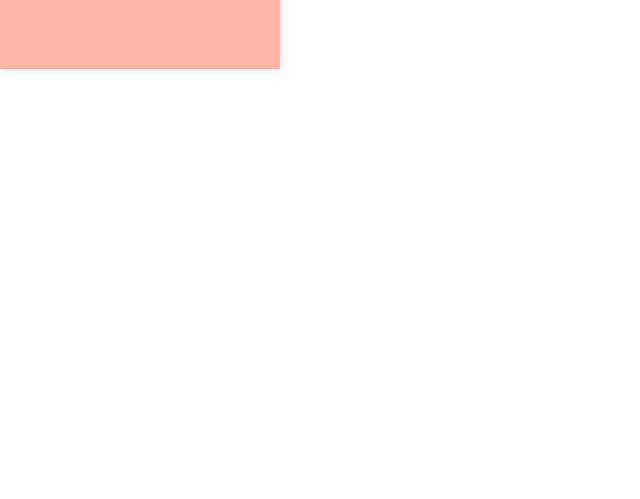
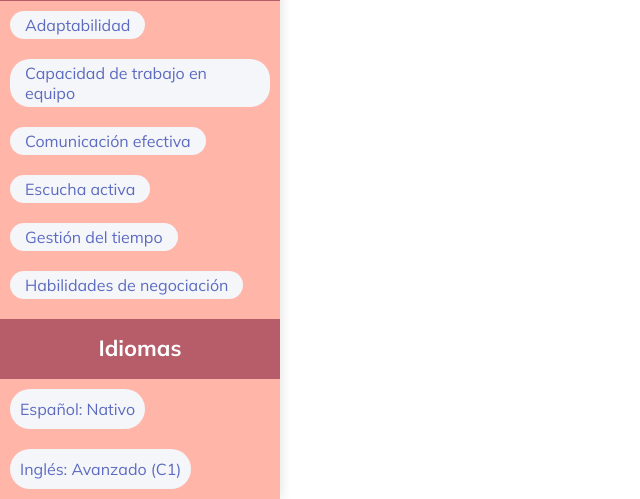
Before and after one commit to Sandy-PainevilosM/Desarrollo-CV.github.io-Public, a plain HTML site: page index.html in a window 1280 px wide. Shown: the part 731-1230 px from the top of the page, without its empty margins (0-640 px from the left). Before the commit the page ends 800 px from the top, so only its background shows below. Drawn offline with Linux system fonts and the light colour scheme.

Commit message:
Se incluyen habilidades, y idioma con diseño css

```diff
--- a/assets/img/styles.css
+++ b/assets/img/styles.css
@@ -43,7 +43,6 @@ nav ul li a:hover {
 header {
     color: white;
     font-size: 16px;
-    position: fixed;
     top: 0;
     left: 0;
     width: 280px;
@@ -54,8 +53,8 @@ header {
 }
 header img {
     align-items: center;
-    width: 240px;
-    height: 240px;
+    width: 220px;
+    height: 220px;
     border-radius: 50%;
     border: 3px solid #b75d69;
     margin-bottom: 20px;
@@ -64,7 +63,6 @@ header img {
 header h1 {
     font-size: 28px;
     padding: 10px;
-    margin-top: 20px;
     line-height: 1.8;
 }
 header h2 {
@@ -82,3 +80,24 @@ header p {
     color: white;
     line-height: 1.6;
 }
+.skills ul li {
+    display: inline-block;
+    background-color: #f5f6fa;
+    padding: 4px 15px;
+    margin: 10px 10px 10px 10px;
+    border-radius: 20px;
+    font-size: 1.0em;
+    color: #5C6BC0;
+}
+
+.Idiomas ul li {
+    display: inline-block;
+    background-color: #f5f6fa;
+    font-size: 1.1em;
+    padding: 10px;
+    margin: 10px 10px;
+    color: #f1f1f1;
+    font-size: 1.0em;
+    border-radius: 20px;
+    color: #5C6BC0;
+}
--- a/index.html
+++ b/index.html
@@ -32,6 +32,28 @@
             <a href="https://sandy.painevilosm.com/" target="_blank"> <i class="fa-solid fa-link"></i>  Sandy.painevilosm.com <br>
             <a href="#" target="_blank"> <i class="fa-brands fa-linkedin"></i>  Sandra Painevilos Marchant </a>
         </p>
+        <section id="habilidades" class="section">
+            <h2>Habilidades</h2>
+            <div class="skills">
+                <ul>
+                    <li> Adaptabilidad </li>
+                    <li>Capacidad de trabajo en equipo</li>
+                    <li> Comunicación efectiva </li>
+                    <li> Escucha activa </li>
+                    <li> Gestión del tiempo </li>
+                    <li> Habilidades de negociación </li>
+                </ul>
+            </div>
+        </section>
+        <section id="idioma" class="section">
+            <h2>Idiomas</h2>
+            <div class="Idiomas">
+                <ul>
+                <li>Español: Nativo</li>
+                <li>Inglés: Avanzado (C1)</li>
+                </ul>
+            </div>
+        </section>
     </header>
 
 </body>
```
